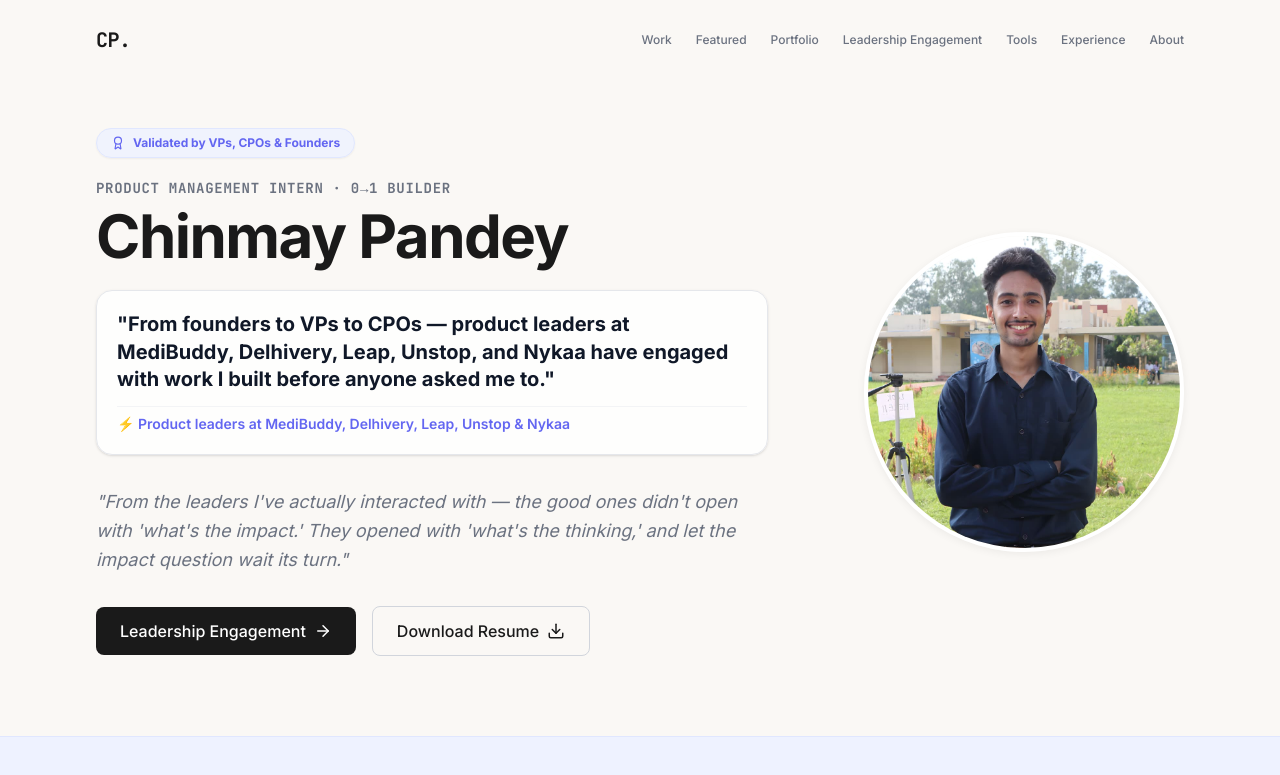
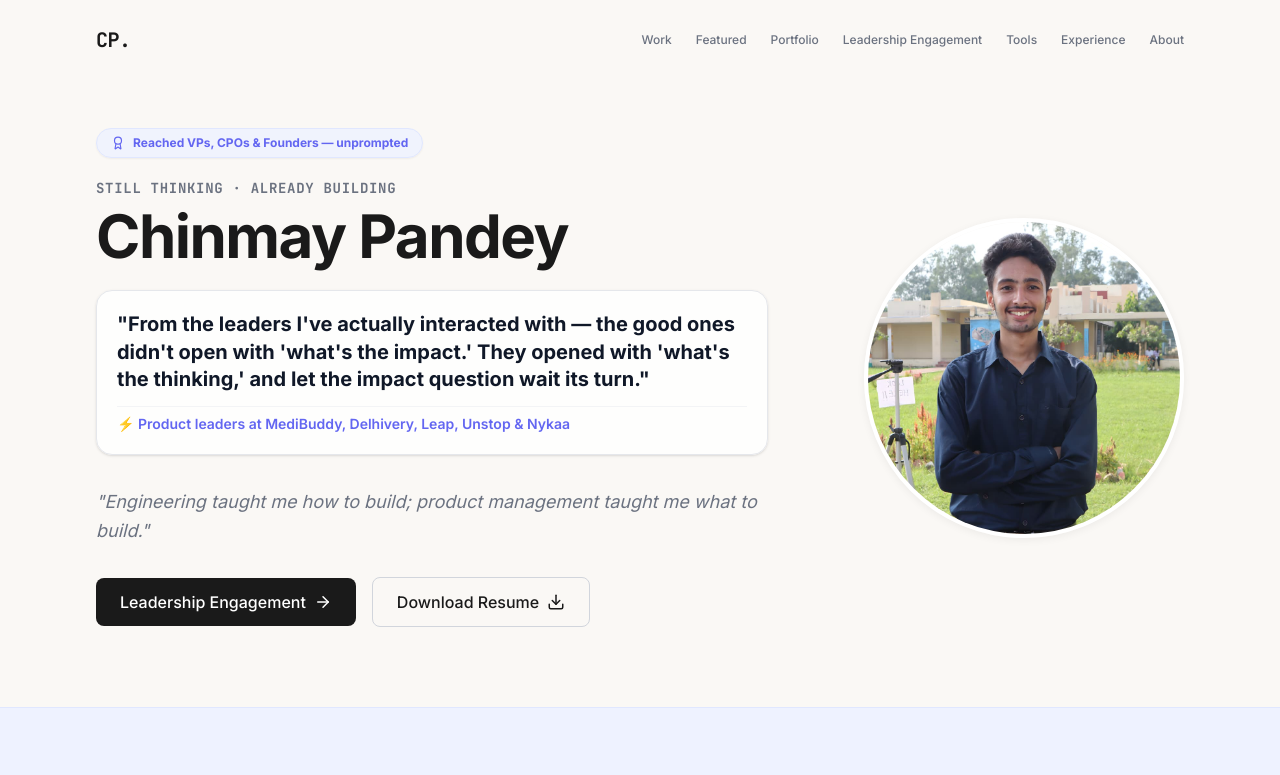
Before and after one commit to ChinmayPandey-devx/chinmay-portfolio, a React (Vite) app: page / in a window 1280 px wide. Shown: the top 775 px of the page. Built offline with nearby package versions, Linux system fonts and the light colour scheme.

Commit message:
Update hero badge, role tag, quote card, and tagline

```diff
--- a/index.html
+++ b/index.html
@@ -22,9 +22,9 @@
     <div id="root">
       <!-- Static Crawler & Link Preview Fallback Content -->
       <header>
-        <h1>Chinmay Pandey — Product Management Intern</h1>
-        <p>"From founders to VPs to CPOs — product leaders at MediBuddy, Delhivery, Leap, Unstop, and Nykaa have engaged with work I built before anyone asked me to."</p>
+        <h1>Chinmay Pandey — STILL THINKING · ALREADY BUILDING</h1>
         <p>"From the leaders I've actually interacted with — the good ones didn't open with 'what's the impact.' They opened with 'what's the thinking,' and let the impact question wait its turn."</p>
+        <p>"Engineering taught me how to build; product management taught me what to build."</p>
         <a href="https://drive.google.com/file/d/1kbarcKrs1S8VzsdSAZM1I4b-duYUOLpO/view?usp=sharing">Download Resume</a>
       </header>
       <main>
--- a/src/components/Hero.jsx
+++ b/src/components/Hero.jsx
@@ -32,11 +32,11 @@ export default function Hero() {
             className="inline-flex items-center gap-2 bg-indigo-50/80 border border-indigo-100 text-accent px-3.5 py-1.5 rounded-full text-xs font-bold hover:bg-accent hover:text-white transition-all duration-200 mb-5 cursor-pointer shadow-xs"
           >
             <Award size={14} />
-            <span>Validated by VPs, CPOs & Founders</span>
+            <span>Reached VPs, CPOs & Founders — unprompted</span>
           </motion.a>
 
           <span className="font-mono text-xs md:text-sm font-semibold text-muted uppercase tracking-wider mb-2 block">
-            Product Management Intern · 0→1 Builder
+            STILL THINKING · ALREADY BUILDING
           </span>
 
           <h1 className="text-4xl sm:text-5xl md:text-6xl font-bold tracking-tight mb-6 text-balance">
@@ -46,7 +46,7 @@ export default function Hero() {
           {/* Animated Headline Statement */}
           <div className="mb-8 max-w-2xl bg-white/80 p-5 rounded-2xl border border-gray-200 shadow-sm text-left">
             <p className="text-lg md:text-xl font-bold text-gray-900 leading-snug mb-3">
-              "From founders to VPs to CPOs — product leaders at MediBuddy, Delhivery, Leap, Unstop, and Nykaa have engaged with work I built before anyone asked me to."
+              "From the leaders I've actually interacted with — the good ones didn't open with 'what's the impact.' They opened with 'what's the thinking,' and let the impact question wait its turn."
             </p>
 
             <div className="relative h-7 overflow-hidden border-t border-gray-100 pt-2 text-xs md:text-sm font-semibold text-accent flex items-center">
@@ -66,7 +66,7 @@ export default function Hero() {
           </div>
 
           <p className="text-base md:text-lg text-muted italic mb-8 max-w-2xl leading-relaxed">
-            "From the leaders I've actually interacted with — the good ones didn't open with 'what's the impact.' They opened with 'what's the thinking,' and let the impact question wait its turn."
+            "Engineering taught me how to build; product management taught me what to build."
           </p>
 
           <div className="flex flex-col sm:flex-row items-center justify-center md:justify-start gap-4">
```
